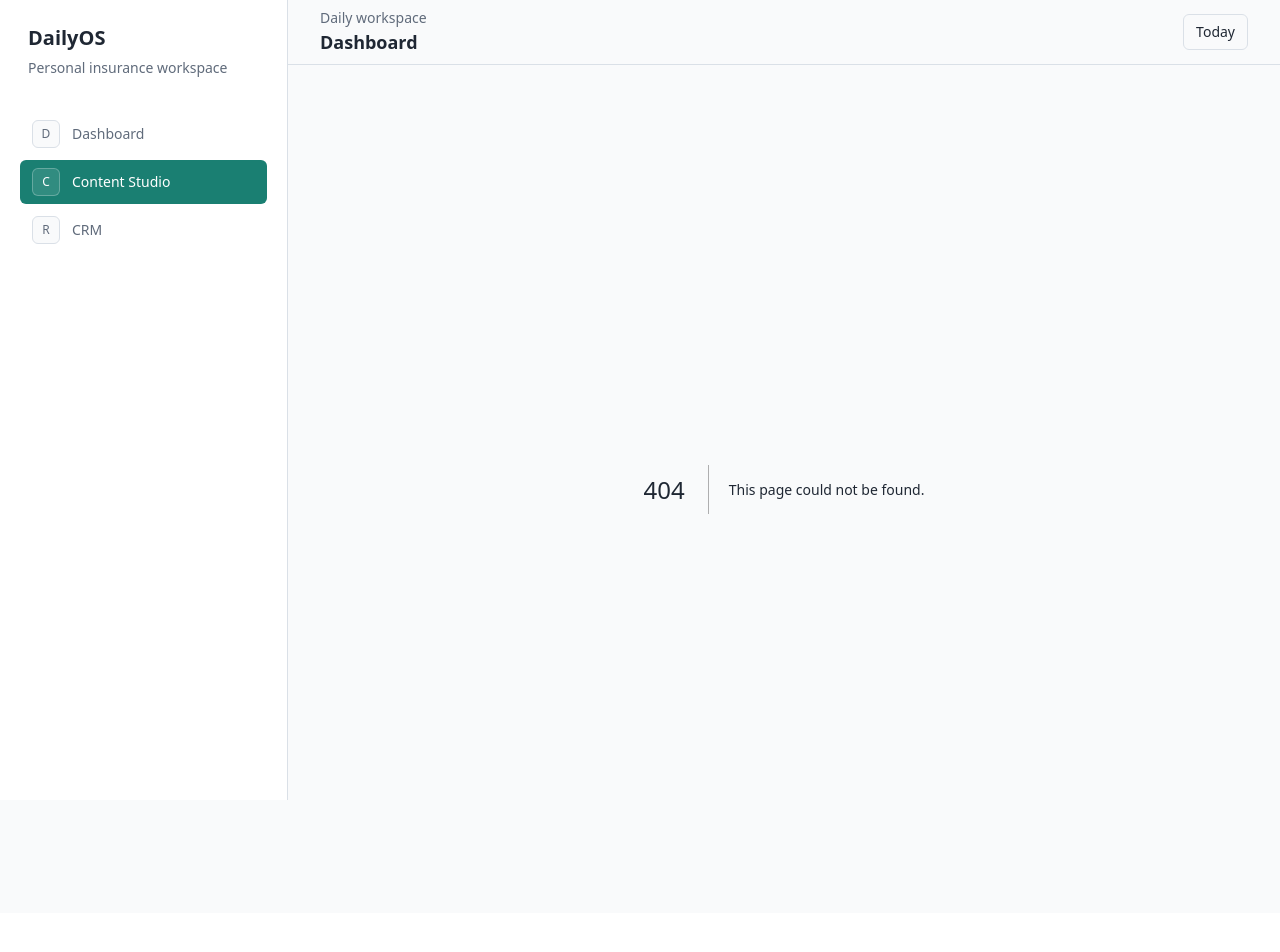
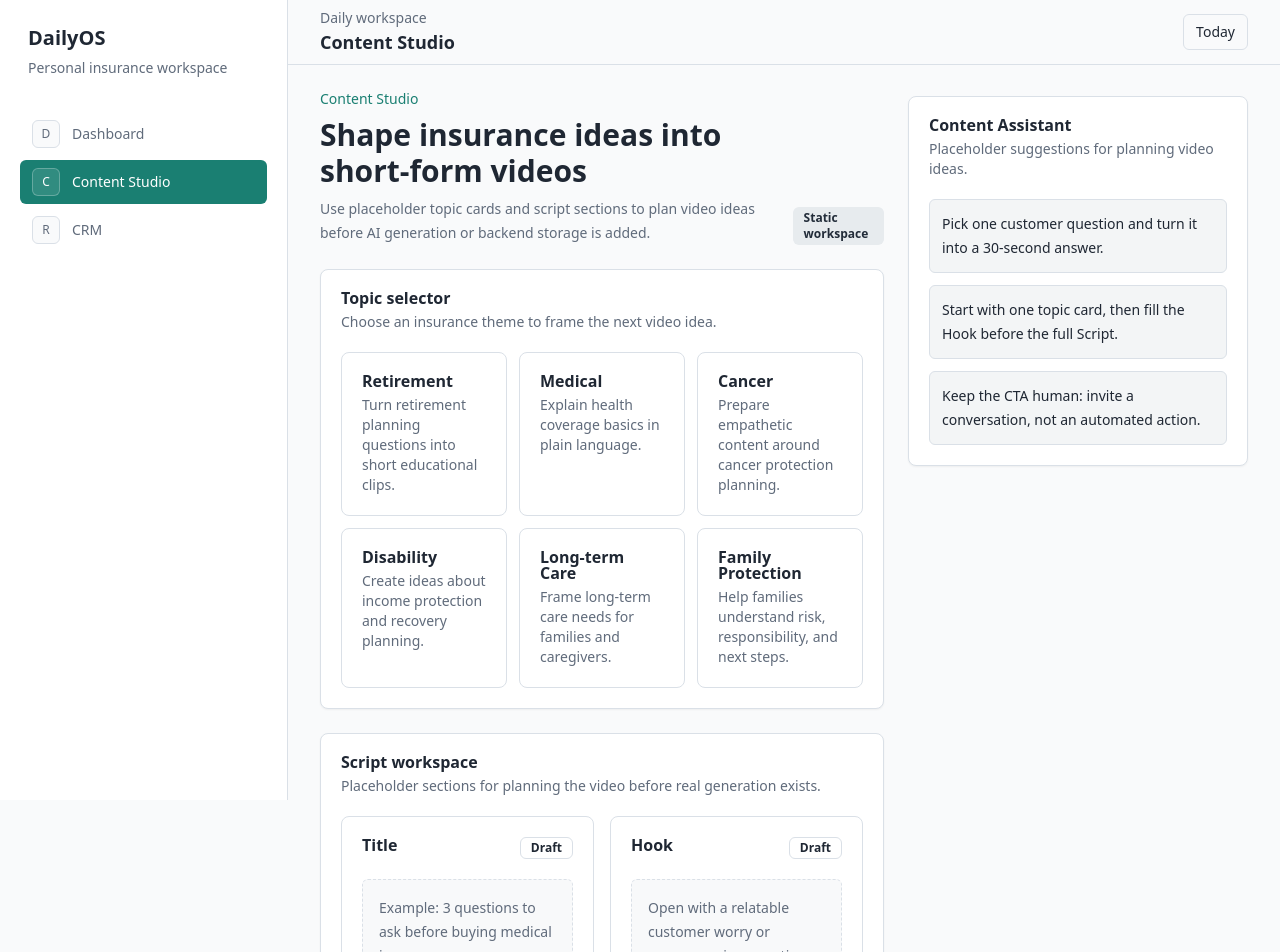
Before and after one commit to sk101049/dailyos, a Next.js app: page /content in a window 1280 px wide. Before the commit this address had no page. Shown: the top 952 px of the page. Before the commit the page ends 913 px from the top, so only its background shows below. Built offline with nearby package versions, Linux system fonts and the light colour scheme.

Commit message:
feat: create content studio page

```diff
--- /dev/null
+++ b/app/content/page.tsx
@@ -0,0 +1,5 @@
+import { ContentPage } from "@/features/content/content-page";
+
+export default function Content() {
+  return <ContentPage />;
+}
--- a/components/app-shell.tsx
+++ b/components/app-shell.tsx
@@ -13,6 +13,9 @@ const navItems = [
 
 export function AppShell({ children }: { children: React.ReactNode }) {
   const pathname = usePathname();
+  const currentItem =
+    navItems.find((item) => pathname === item.href || pathname.startsWith(`${item.href}/`)) ??
+    navItems[0];
 
   return (
     <div className="min-h-screen bg-background text-foreground">
@@ -62,7 +65,7 @@ export function AppShell({ children }: { children: React.ReactNode }) {
           <div className="flex min-h-16 items-center justify-between gap-4 px-4 sm:px-6 lg:px-8">
             <div>
               <p className="text-sm font-medium text-muted-foreground">Daily workspace</p>
-              <h1 className="text-lg font-semibold">Dashboard</h1>
+              <h1 className="text-lg font-semibold">{currentItem.label}</h1>
             </div>
             <Button variant="outline" size="sm">
               Today
--- /dev/null
+++ b/features/content/content-page.tsx
@@ -0,0 +1,165 @@
+import { Badge } from "@/components/ui/badge";
+import {
+  Card,
+  CardContent,
+  CardDescription,
+  CardHeader,
+  CardTitle
+} from "@/components/ui/card";
+
+const topics = [
+  {
+    title: "Retirement",
+    description: "Turn retirement planning questions into short educational clips."
+  },
+  {
+    title: "Medical",
+    description: "Explain health coverage basics in plain language."
+  },
+  {
+    title: "Cancer",
+    description: "Prepare empathetic content around cancer protection planning."
+  },
+  {
+    title: "Disability",
+    description: "Create ideas about income protection and recovery planning."
+  },
+  {
+    title: "Long-term Care",
+    description: "Frame long-term care needs for families and caregivers."
+  },
+  {
+    title: "Family Protection",
+    description: "Help families understand risk, responsibility, and next steps."
+  }
+];
+
+const workspaceSections = [
+  {
+    title: "Title",
+    placeholder: "Example: 3 questions to ask before buying medical insurance"
+  },
+  {
+    title: "Hook",
+    placeholder: "Open with a relatable customer worry or common misconception."
+  },
+  {
+    title: "Script",
+    placeholder: "Outline the main teaching points for a 30-60 second video."
+  },
+  {
+    title: "CTA",
+    placeholder: "Invite viewers to review their policy or prepare questions."
+  },
+  {
+    title: "Hashtags",
+    placeholder: "#insurance #retirement #familyprotection"
+  },
+  {
+    title: "Cover Text",
+    placeholder: "A short cover line viewers can understand at a glance."
+  }
+];
+
+const assistantSuggestions = [
+  "Pick one customer question and turn it into a 30-second answer.",
+  "Start with one topic card, then fill the Hook before the full Script.",
+  "Keep the CTA human: invite a conversation, not an automated action."
+];
+
+export function ContentPage() {
+  return (
+    <div className="grid gap-6 xl:grid-cols-[minmax(0,1fr)_340px]">
+      <section className="space-y-6">
+        <div className="flex flex-col gap-3 sm:flex-row sm:items-end sm:justify-between">
+          <div>
+            <p className="text-sm font-medium text-primary">Content Studio</p>
+            <h2 className="mt-2 text-3xl font-semibold tracking-normal">
+              Shape insurance ideas into short-form videos
+            </h2>
+            <p className="mt-2 max-w-2xl text-sm leading-6 text-muted-foreground">
+              Use placeholder topic cards and script sections to plan video
+              ideas before AI generation or backend storage is added.
+            </p>
+          </div>
+          <Badge variant="secondary" className="w-fit">
+            Static workspace
+          </Badge>
+        </div>
+
+        <Card>
+          <CardHeader>
+            <CardTitle>Topic selector</CardTitle>
+            <CardDescription>
+              Choose an insurance theme to frame the next video idea.
+            </CardDescription>
+          </CardHeader>
+          <CardContent>
+            <div className="grid gap-3 md:grid-cols-2 xl:grid-cols-3">
+              {topics.map((topic) => (
+                <Card key={topic.title} className="min-h-36 shadow-none">
+                  <CardHeader>
+                    <CardTitle>{topic.title}</CardTitle>
+                    <CardDescription>{topic.description}</CardDescription>
+                  </CardHeader>
+                </Card>
+              ))}
+            </div>
+          </CardContent>
+        </Card>
+
+        <Card>
+          <CardHeader>
+            <CardTitle>Script workspace</CardTitle>
+            <CardDescription>
+              Placeholder sections for planning the video before real generation
+              exists.
+            </CardDescription>
+          </CardHeader>
+          <CardContent>
+            <div className="grid gap-4 lg:grid-cols-2">
+              {workspaceSections.map((section) => (
+                <Card key={section.title} className="shadow-none">
+                  <CardHeader>
+                    <div className="flex items-start justify-between gap-3">
+                      <CardTitle>{section.title}</CardTitle>
+                      <Badge variant="outline">Draft</Badge>
+                    </div>
+                  </CardHeader>
+                  <CardContent>
+                    <div className="min-h-24 rounded-md border border-dashed bg-muted/40 p-4 text-sm leading-6 text-muted-foreground">
+                      {section.placeholder}
+                    </div>
+                  </CardContent>
+                </Card>
+              ))}
+            </div>
+          </CardContent>
+        </Card>
+      </section>
+
+      <aside className="space-y-4">
+        <Card className="xl:sticky xl:top-24">
+          <CardHeader>
+            <CardTitle>Content Assistant</CardTitle>
+            <CardDescription>
+              Placeholder suggestions for planning video ideas.
+            </CardDescription>
+          </CardHeader>
+          <CardContent>
+            <ul className="space-y-3">
+              {assistantSuggestions.map((suggestion) => (
+                <li
+                  key={suggestion}
+                  className="rounded-md border bg-secondary/50 px-3 py-3 text-sm leading-6"
+                >
+                  {suggestion}
+                </li>
+              ))}
+            </ul>
+          </CardContent>
+        </Card>
+      </aside>
+    </div>
+  );
+}
```
